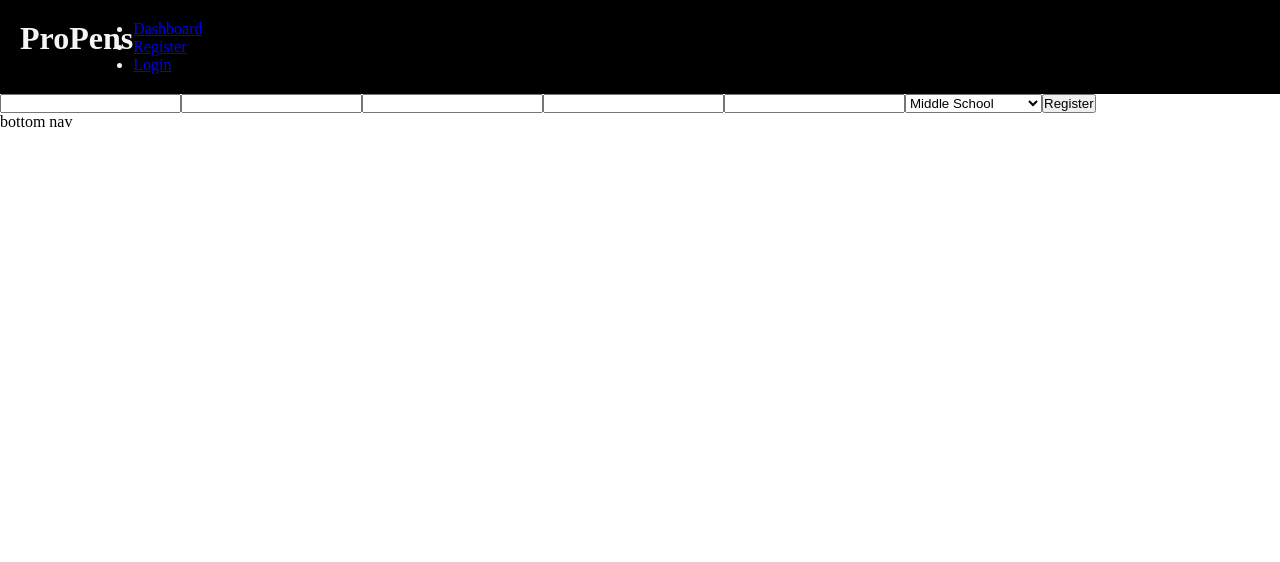
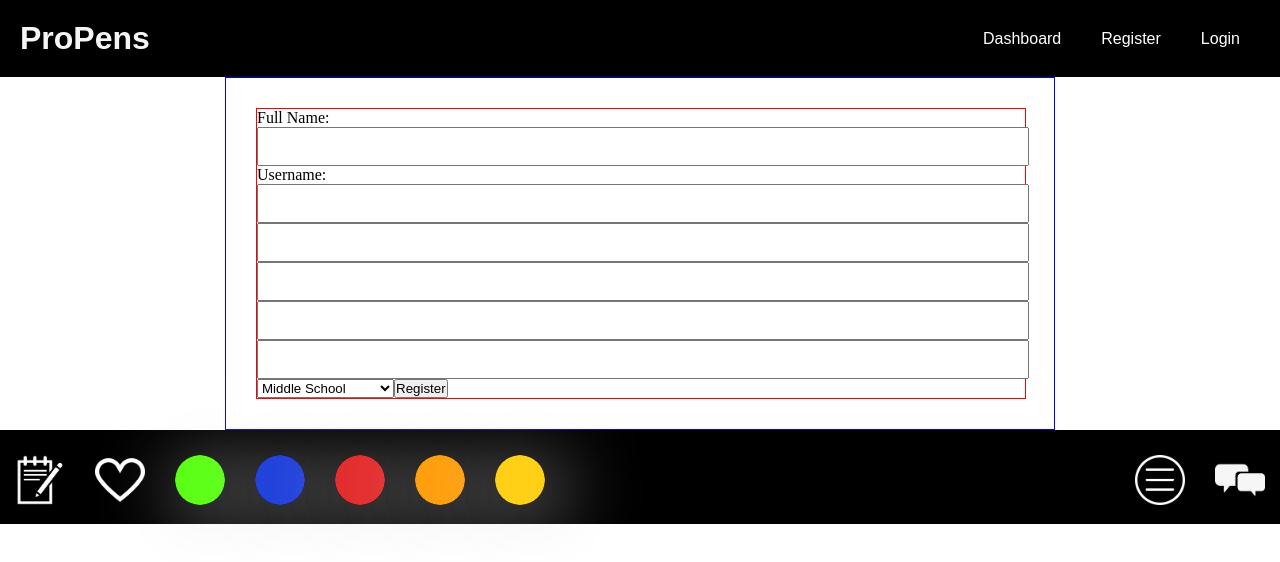
Before and after one commit to ProPens/LambdaHackathon, a React (Create React App) app in the folder propens/: page /register in a window 1280 px wide. Shown: the top 562 px of the page. Built offline with nearby package versions, Linux system fonts and the light colour scheme.

Commit message:
Adding registration form styling

```diff
--- a/propens/src/StyledComponents/MaterialUIGlobalStyles.js
+++ b/propens/src/StyledComponents/MaterialUIGlobalStyles.js
@@ -12,9 +12,54 @@ export const useStyles = makeStyles({
         padding: '20px',
         display: 'flex',
         flexDirection: 'row',
-        justifyContent: 'flex-start',
+        justifyContent: 'space-between',
+        alignItems: 'center',
         backgroundColor: 'black',
         color: 'whitesmoke',
-        fontFamily: `"Kulim Park", sansSerif`,
+        fontFamily: `"Kulim Park", sans-serif`,
+    },
+    bottomNavigation: {
+        display: 'flex',
+        margin: '0 auto',
+        paddingTop: '10px',
+        width: '100%',
+        backgroundColor: 'black',
+        alignItems: 'flex-start',
+        justifyContent: 'center',
+        position: 'fixed'
+    },
+    topLinksContainer: {
+        width: '50%',
+        display: 'flex',
+        justifyContent: 'space-between'
+    },
+    topNavigationLink: {
+        padding: '20px',
+        color: 'white',
+        textDecoration: 'none'
     }
+});
+
+export const formStyles = makeStyles({
+    formContainer: {
+        width: '60%',
+        margin: '0 auto',
+        padding: '30px',
+        border: '1px solid blue',
+        display: 'flex',
+        flexDirection: 'row wrap',
+        justifyContent: 'center'
+        },
+    registrationForm: {
+        width: '100%',
+        border: '1px solid red',
+        '& input': {
+            width: '100%',
+            padding: '10px 0'
+        }
+    },
+    registrationFormInput: {
+        border: '1px solid green',
+    }
+
 })
--- a/propens/src/components/Forms/UserRegistration.js
+++ b/propens/src/components/Forms/UserRegistration.js
@@ -1,15 +1,32 @@
 import React from 'react';
 
+import {formStyles} from '../../StyledComponents/MaterialUIGlobalStyles';
+
 const UserRegistration = () => {
+    const styleClass = formStyles();
     return (
-        <div className="user-registration-form">
-            <form action="">
-                <input type="text" name="fullName" id=""/>
-                <input type="text" name="userName" id=""/>
-                <input type="text" name="school" id=""/>
-                <input type="email" name="email" id=""/>
-                <input type="password" name="password" id=""/>
-                <select name="grade" id="">
+        <div className={styleClass.formContainer}>
+            <div className="form-container">
+                <form className={styleClass.registrationForm}>
+                    <div className="inputContainer">
+                        <label htmlFor="fullName">Full Name: </label>
+                        <input type="text" name="fullName"/>
+                    </div>
+                    <div className="inputContainer">
+                        <label htmlFor="userName">Username:</label>
+                        <input type="text" name="userName"/>
+                    </div>
+                    <div className="inputContainer"><label htmlFor=""></label></div>
+                    <div className="inputContainer"><label htmlFor=""></label></div>
+                    <div className="inputContainer"><label htmlFor=""></label></div>
+                    <div className="inputContainer"><label htmlFor=""></label></div>
+
+
+                    <input type="text" name="userName"/>
+                    <input type="text" name="school"/>
+                    <input type="email" name="email" />
+                    <input type="password" name="password" />
+                    <select name="grade">
                         <option value="">Middle School</option>
                         <option value="">High School</option>
                         <option value="">UnderGrad/College</option>
@@ -17,6 +34,8 @@ const UserRegistration = () => {
                     <button type="submit">Register</button>
                 </form>
             </div>
+
+        </div>
     )
 }
 
--- a/propens/src/components/Navigation/BottomNav.js
+++ b/propens/src/components/Navigation/BottomNav.js
@@ -1,11 +1,34 @@
 import React from 'react';
+import NoteIcon from '../../Images/noteIcon.png';
+import HeartIcon from '../../Images/heartIcon.png';
+import MessageIcon from '../../Images/messageIcon.png';
+import CircleMenu  from '../../Images/circleMenu.png';
 
+import Green from '../../Images/green.png';
+import Blue from '../../Images/blue.png';
+import Red from '../../Images/red.png';
+import Orange from '../../Images/orange.png';
+import Yellow from '../../Images/yellow.png';
 
 const BottomNav = () =>{
     return(
-        <div>
-            bottom nav
-        </div>
+        <footer className="bottombar">
+      <div className="row">
+        <img src={NoteIcon} className="barbutton" alt="note icon" />
+        <img src={HeartIcon} className="barbutton" alt="heart icon" />
+      </div>
+      <div className="row">
+        <img src={Green} className="colorbutton" alt="green little orb" />
+        <img src={Blue} className="colorbutton" alt="blue little orb" />
+        <img src={Red} className="colorbutton"  alt="red little orb"/>
+        <img src={Orange} className="colorbutton" alt="orange little orb" />
+        <img src={Yellow} className="colorbutton" alt="yellow little orb" />
+      </div>
+      <div className="bottomright">
+        <img src={CircleMenu} className="barbutton" alt="circle menu" />
+        <img src={MessageIcon} className="barbutton" alt="message icon" />
+      </div>
+    </footer>
     )
 }
 
--- a/propens/src/components/Navigation/TopNav.js
+++ b/propens/src/components/Navigation/TopNav.js
@@ -5,19 +5,13 @@ import {useStyles} from '../../StyledComponents/MaterialUIGlobalStyles';
 const TopNav =  () =>{
     const classes = useStyles();
     return(
-        <div className={classes.topNavigation}>
+     <div className={classes.topNavigation}>
       <h1>ProPens</h1>
-      <ul>
-        <li>
-          <Link to="/">Dashboard</Link>
-        </li>
-        <li>
-          <Link to="/register">Register</Link>
-        </li>
-        <li>
-          <Link to="/login">Login</Link>
-        </li>
-      </ul>
+      <div className={classes.topNavigaionLinks}>
+        <Link to="/" className={classes.topNavigationLink}>Dashboard</Link>
+        <Link to="/register" className={classes.topNavigationLink}>Register</Link>
+        <Link to="/login" className={classes.topNavigationLink}>Login</Link>
+      </div>
     </div>
     )
 }
```
Lines whose indentation alone changed are shown as unchanged.
